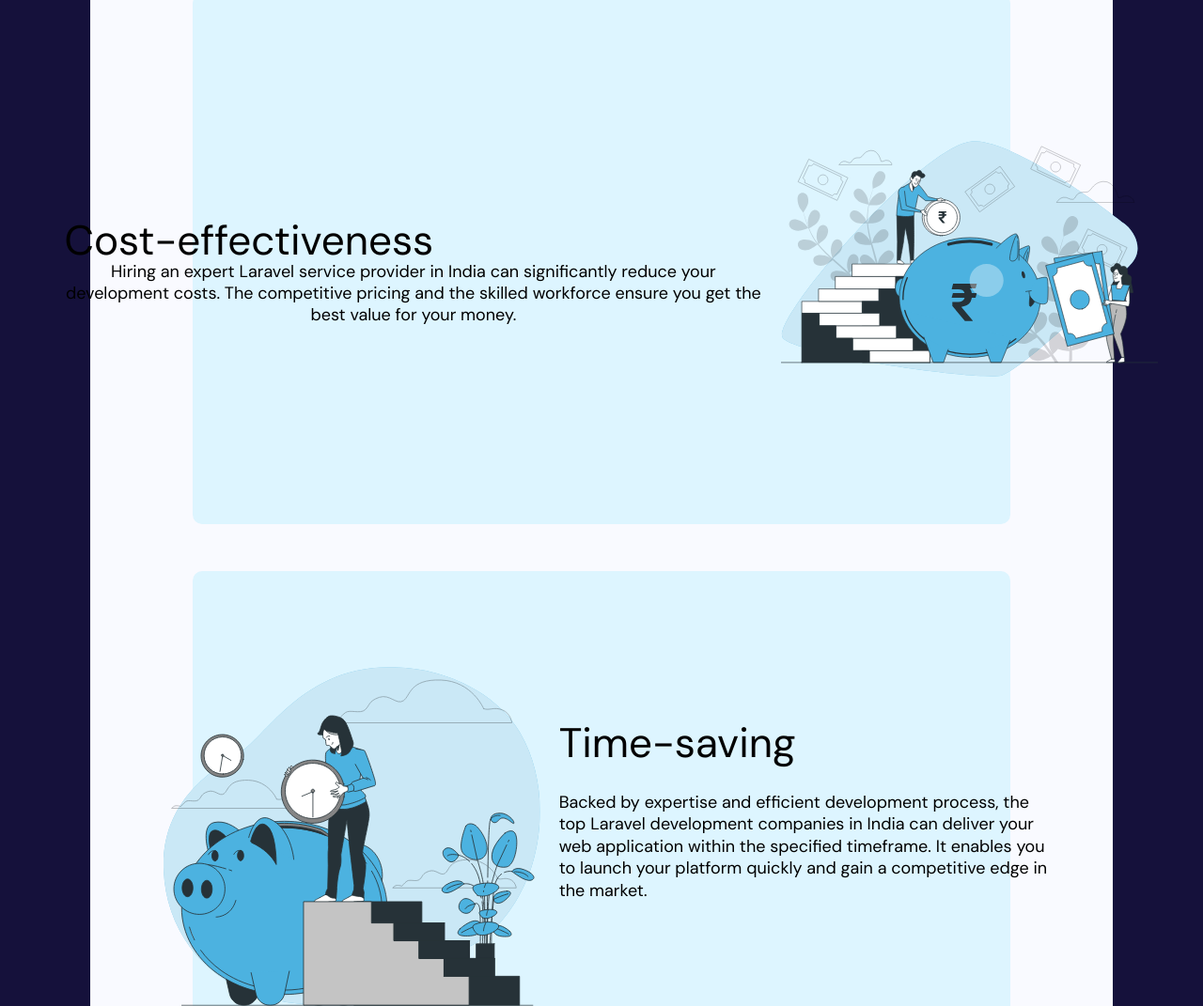
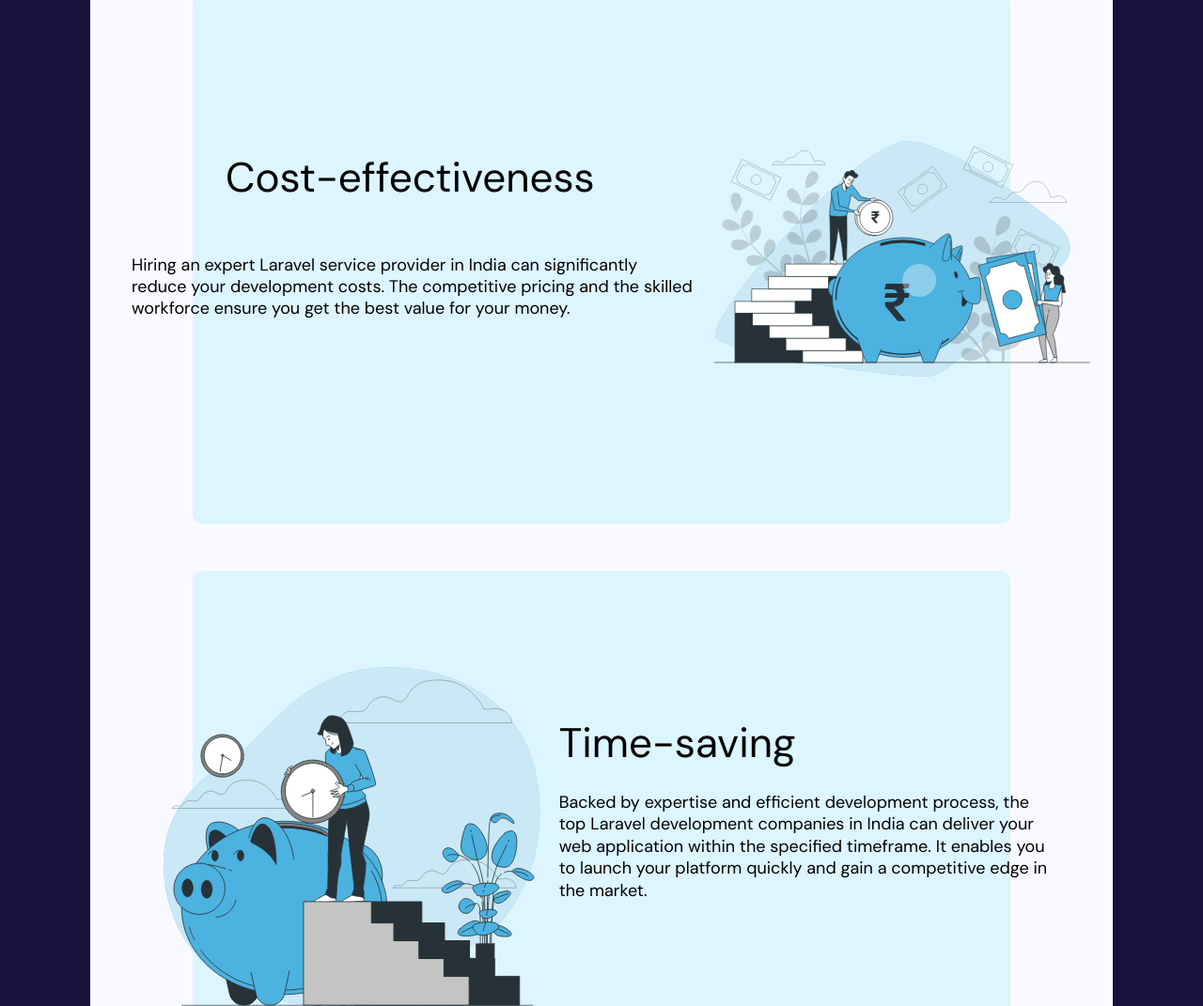
Before and after one commit to YOGESHRAJARAM/interview, a plain HTML site: page index.html in a window 1280 px wide. Shown: the part 5089-6160 px from the top of the page at 94% size. Drawn offline with Linux system fonts and the light colour scheme; a web font is replaced by a local one.

Commit message:
version5

```diff
--- a/css/style.css
+++ b/css/style.css
@@ -696,7 +696,7 @@ body{
 
     }
 }
-/*----page starts---*/
+/*----page5 starts---*/
 .page5{
     background-color:rgba(21, 17, 59, 1) ;
     padding-bottom: 50px;
@@ -733,11 +733,21 @@ body{
     text-align: center;
     font-size: 44px;
 }
+.page5_Para1_2{
+    position: absolute;
+    font-family: 'DM Sans', sans-serif;
+    font-weight: 500;
+    font-size: 44px;
+    line-height: 57.29px;
+    top: -60px;
+    left: 100px;
+
+}
 .page5_para2_4{
-    width: 743px;
-    height: 46px;
+    width: 600px;
+    height: 60px;
     font-family: 'DM Sans', sans-serif;
-    text-align: center;
+    text-align: left;
     font-size: 18px;
     line-height: 23.4px;
     font-weight: 400;
```
